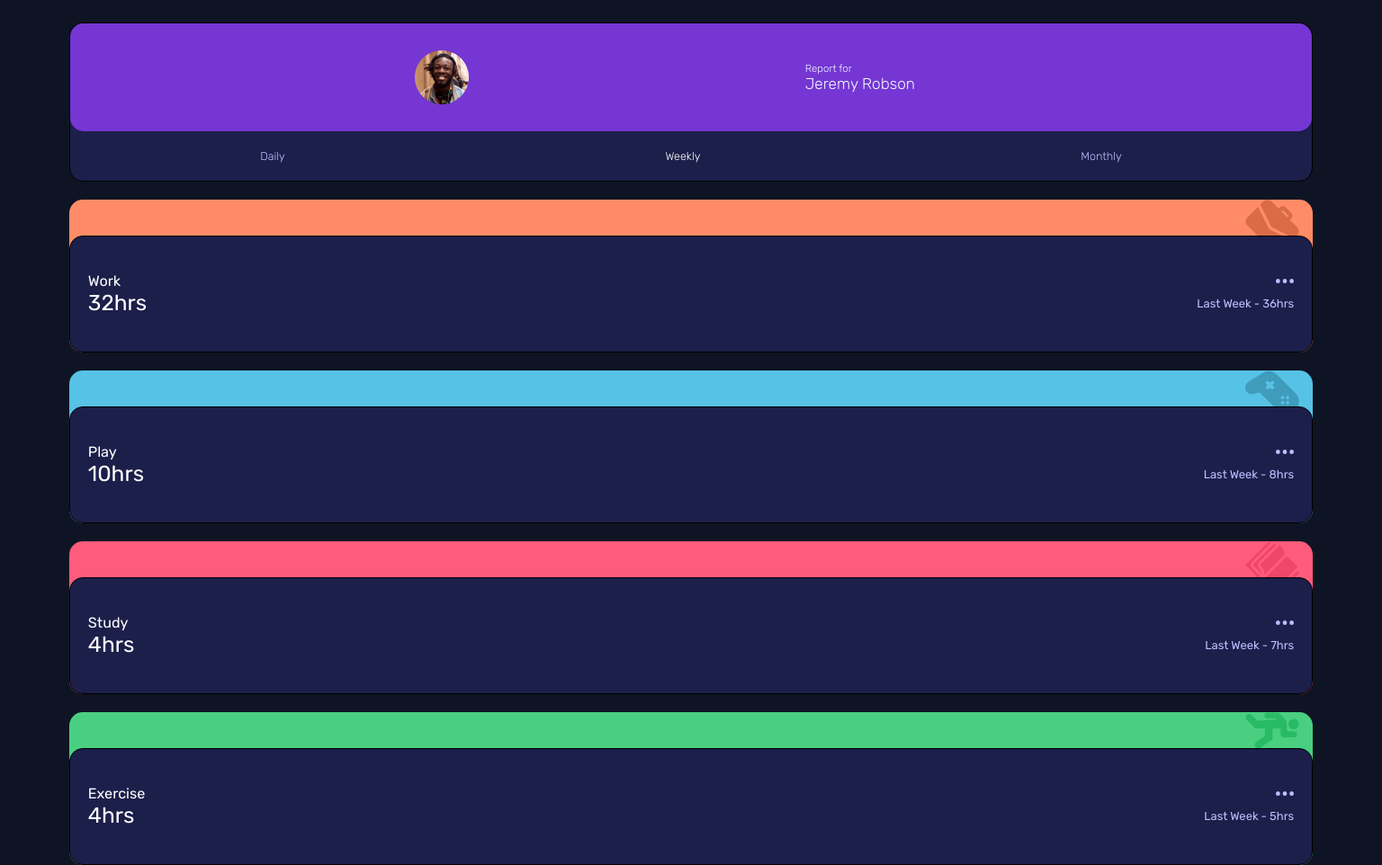
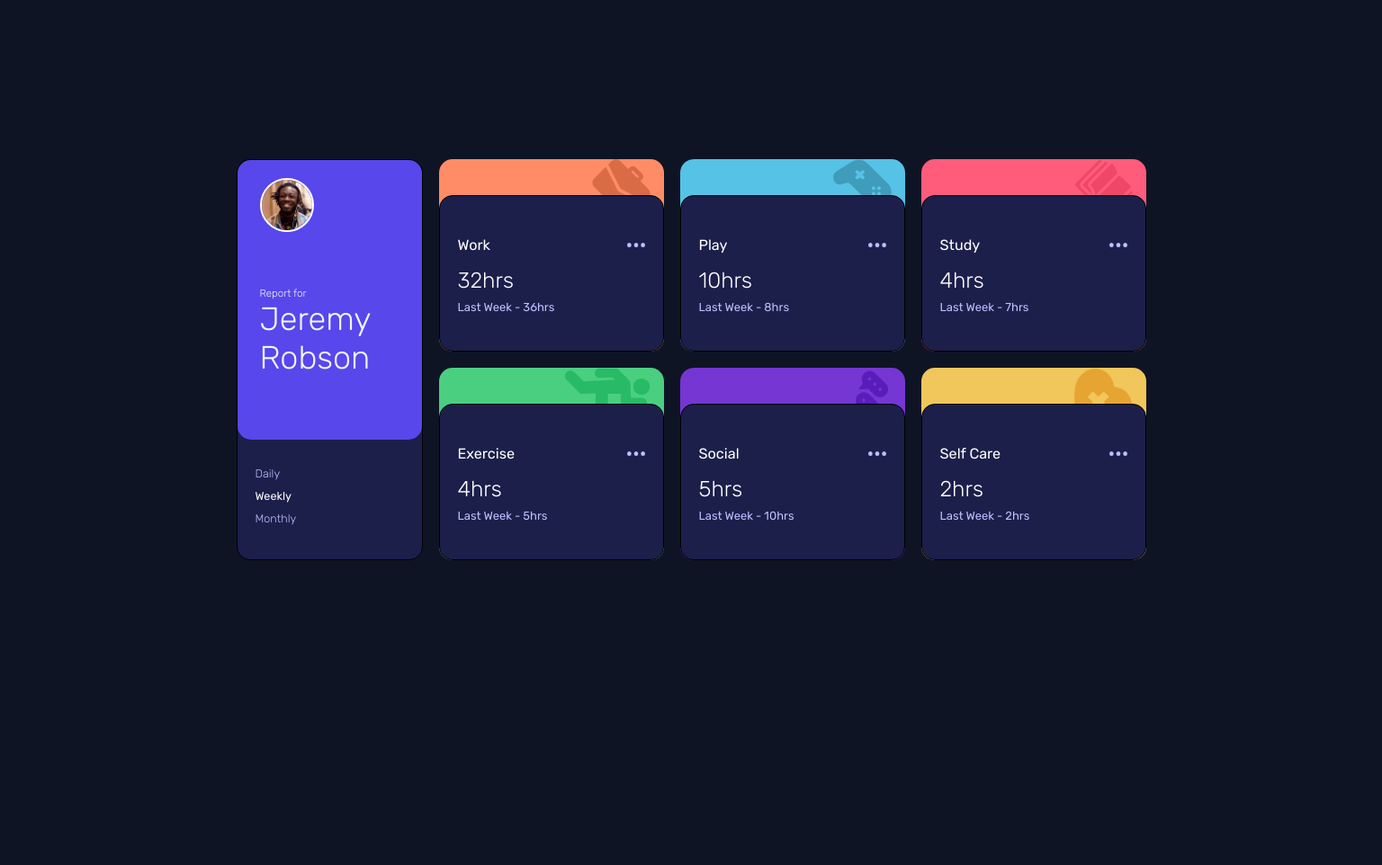
Before and after one commit to softwaredev-sk/time-tracking-dashboard, a plain HTML site: page index.html in a window 1536 px wide. Shown: the top 962 px of the page at 90% size. After the commit the page ends 800 px from the top, so only its background shows below. Drawn offline with Linux system fonts and the light colour scheme.

Commit message:
completed design implementation and data manipulation using json

```diff
--- a/index.html
+++ b/index.html
@@ -31,22 +31,27 @@
       }
     </style>
     <link rel="stylesheet" href="style.css" />
+    <script src="script.js" type="module"></script>
   </head>
   <body>
     <div class="parent-flex-container">
       <div class="parent-grid-container">
         <div class="report-main-container">
           <div class="report-container">
-            <img src="images/image-jeremy.png" />
+            <img
+              id="jeremy-picture"
+              src="images/image-jeremy.png"
+              alt="Jeremy-picture"
+            />
             <div class="text">
               <p class="report-short-text">Report for</p>
               <p class="person-name">Jeremy Robson</p>
             </div>
           </div>
           <div class="report-period-flex">
-            <div class="daily">Daily</div>
-            <div class="weekly active">Weekly</div>
-            <div class="monthly">Monthly</div>
+            <div class="period daily">Daily</div>
+            <div class="period weekly active">Weekly</div>
+            <div class="period monthly">Monthly</div>
           </div>
         </div>
         <div class="card-parent-container card-work-container">
@@ -62,16 +67,18 @@
               />
             </div>
             <div class="card-flex-container card-work-flex-container-bottom">
-              <div class="hours">32hrs</div>
+              <div class="hours"><span class="current-period"></span>hrs</div>
               <div class="card-period">
                 <span class="card-period-text card-period">Last Week - </span
-                ><span class="card-period-text card-period-time">36hrs</span>
+                ><span class="card-period-text card-period-time"
+                  ><span class="previous-period"></span>hrs</span
+                >
               </div>
             </div>
           </div>
         </div>
         <div class="card-parent-container card-play-container">
-          <img class="banner-logo" src="images/icon-play.svg" alt="work" />
+          <img class="banner-logo" src="images/icon-play.svg" alt="play" />
           <div class="card-container card-play">
             <div class="card-flex-container card-play-flex-container-top">
               <div class="card-play-flex-1">Play</div>
@@ -83,16 +90,18 @@
               />
             </div>
             <div class="card-flex-container card-play-flex-container-bottom">
-              <div class="hours">10hrs</div>
+              <div class="hours"><span class="current-period"></span>hrs</div>
               <div class="card-period">
                 <span class="card-period-text card-period">Last Week - </span
-                ><span class="card-period-text card-period-time">8hrs</span>
+                ><span class="card-period-text card-period-time"
+                  ><span class="previous-period"></span>hrs</span
+                >
               </div>
             </div>
           </div>
         </div>
         <div class="card-parent-container card-study-container">
-          <img class="banner-logo" src="images/icon-study.svg" alt="work" />
+          <img class="banner-logo" src="images/icon-study.svg" alt="study" />
           <div class="card-container card-study">
             <div class="card-flex-container card-study-flex-container-top">
               <div class="card-study-flex-1">Study</div>
@@ -103,17 +112,23 @@
                 alt="work"
               />
             </div>
-            <div class="card-flex-container card-work-flex-container-bottom">
-              <div class="hours">4hrs</div>
+            <div class="card-flex-container card-study-flex-container-bottom">
+              <div class="hours"><span class="current-period"></span>hrs</div>
               <div class="card-period">
                 <span class="card-period-text card-period">Last Week - </span
-                ><span class="card-period-text card-period-time">7hrs</span>
+                ><span class="card-period-text card-period-time"
+                  ><span class="previous-period"></span>hrs</span
+                >
               </div>
             </div>
           </div>
         </div>
         <div class="card-parent-container card-exercise-container">
-          <img class="banner-logo" src="images/icon-exercise.svg" alt="work" />
+          <img
+            class="banner-logo"
+            src="images/icon-exercise.svg"
+            alt="exercise"
+          />
           <div class="card-container card-exercise">
             <div class="card-flex-container card-exercise-flex-container-top">
               <div class="card-exercise-flex-1">Exercise</div>
@@ -127,16 +142,18 @@
             <div
               class="card-flex-container card-exercise-flex-container-bottom"
             >
-              <div class="hours">4hrs</div>
+              <div class="hours"><span class="current-period"></span>hrs</div>
               <div class="card-period">
                 <span class="card-period-text card-period">Last Week - </span
-                ><span class="card-period-text card-period-time">5hrs</span>
+                ><span class="card-period-text card-period-time"
+                  ><span class="previous-period"></span>hrs</span
+                >
               </div>
             </div>
           </div>
         </div>
         <div class="card-parent-container card-social-container">
-          <img class="banner-logo" src="images/icon-social.svg" alt="work" />
+          <img class="banner-logo" src="images/icon-social.svg" alt="social" />
           <div class="card-container card-social">
             <div class="card-flex-container card-social-flex-container-top">
               <div class="card-social-flex-1">Social</div>
@@ -148,16 +165,22 @@
               />
             </div>
             <div class="card-flex-container card-social-flex-container-bottom">
-              <div class="hours">5hrs</div>
+              <div class="hours"><span class="current-period"></span>hrs</div>
               <div class="card-period">
                 <span class="card-period-text card-period">Last Week - </span
-                ><span class="card-period-text card-period-time">10hrs</span>
+                ><span class="card-period-text card-period-time"
+                  ><span class="previous-period"></span>hrs</span
+                >
               </div>
             </div>
           </div>
         </div>
         <div class="card-parent-container card-selfcare-container">
-          <img class="banner-logo" src="images/icon-self-care.svg" alt="work" />
+          <img
+            class="banner-logo"
+            src="images/icon-self-care.svg"
+            alt="selfcare"
+          />
           <div class="card-container card-self-care">
             <div class="card-flex-container card-selfcare-flex-container-top">
               <div class="card-selfcare-flex-1">Self Care</div>
@@ -171,10 +194,12 @@
             <div
               class="card-flex-container card-selfcare-flex-container-bottom"
             >
-              <div class="hours">2hrs</div>
+              <div class="hours"><span class="current-period"></span>hrs</div>
               <div class="card-period">
                 <span class="card-period-text card-period">Last Week - </span
-                ><span class="card-period-text card-period-time">2hrs</span>
+                ><span class="card-period-text card-period-time"
+                  ><span class="previous-period"></span>hrs</span
+                >
               </div>
             </div>
           </div>
--- /dev/null
+++ b/script.js
@@ -0,0 +1,61 @@
+let jsonData;
+
+fetch('./data.json')
+  .then((res) => res.json())
+  .then((data) => {
+    jsonData = data;
+    fillForm('weekly');
+  });
+
+const reportPeriod = document.querySelector('.report-period-flex');
+
+reportPeriod.addEventListener('click', (e) => {
+  reportPeriod.childNodes.forEach((x) => {
+    if (x.classList?.contains('period')) {
+      x.classList.remove('active');
+    }
+  });
+  if (e.target.classList.contains('report-period-flex')) return;
+  e.target.classList.add('active');
+  //   console.log(e.target.textContent);
+  fillForm(e);
+});
+
+const fillForm = function (event) {
+  const t = event.target?.textContent.toLowerCase() ?? event;
+  //   console.log(t);
+  if (!event.target?.classList.contains('period') && !t == undefined) return;
+
+  const workCurrent = document.querySelectorAll('.current-period');
+  const workPrev = document.querySelectorAll('.previous-period');
+
+  workCurrent.forEach((x) => {
+    if (x.closest('.card-work-flex-container-bottom'))
+      x.textContent = jsonData[0].timeframes[t].current;
+    if (x.closest('.card-play-flex-container-bottom'))
+      x.textContent = jsonData[1].timeframes[t].current;
+    if (x.closest('.card-study-flex-container-bottom'))
+      x.textContent = jsonData[2].timeframes[t].current;
+    if (x.closest('.card-exercise-flex-container-bottom'))
+      x.textContent = jsonData[3].timeframes[t].current;
+    if (x.closest('.card-social-flex-container-bottom'))
+      x.textContent = jsonData[4].timeframes[t].current;
+    if (x.closest('.card-selfcare-flex-container-bottom'))
+      x.textContent = jsonData[5].timeframes[t].current;
+  });
+
+  workPrev.forEach((x) => {
+    if (x.closest('.card-work-flex-container-bottom'))
+      x.textContent = jsonData[0].timeframes[t].previous;
+    if (x.closest('.card-play-flex-container-bottom'))
+      x.textContent = jsonData[1].timeframes[t].previous;
+    if (x.closest('.card-study-flex-container-bottom'))
+      x.textContent = jsonData[2].timeframes[t].previous;
+    if (x.closest('.card-exercise-flex-container-bottom'))
+      x.textContent = jsonData[3].timeframes[t].previous;
+    if (x.closest('.card-social-flex-container-bottom'))
+      x.textContent = jsonData[4].timeframes[t].previous;
+    if (x.closest('.card-selfcare-flex-container-bottom'))
+      x.textContent = jsonData[5].timeframes[t].previous;
+  });
+};
--- a/style.css
+++ b/style.css
@@ -30,10 +30,13 @@ body {
   background-color: var(--very-dark-blue-color);
 }
 
-img {
+/* img */
+#jeremy-picture {
   float: left;
   width: 60px;
   height: auto;
+  border: 2px solid white;
+  border-radius: 50%;
 }
 
 .parent-flex-container {
@@ -59,6 +62,7 @@ img {
   border: 1px solid black;
   border-radius: 15px;
   background-color: var(--dark-blue-color);
+  max-width: 400px;
 }
 
 .report-container {
@@ -69,7 +73,8 @@ img {
   font-size: 0.8em;
   font-weight: 300;
   padding: 30px 10px;
-  background-color: var(--violet-social-color);
+  /* background-color: var(--violet-social-color); */
+  background-color: var(--blue-color);
   border-radius: 15px;
 }
 .text {
@@ -88,6 +93,7 @@ img {
 
 .active {
   color: white;
+  font-weight: 400;
 }
 
 .report-short-text {
@@ -101,6 +107,7 @@ img {
 .card-parent-container {
   border-radius: 15px;
   width: 90vw;
+  max-width: 400px;
 }
 
 .card-work-container {
@@ -140,6 +147,7 @@ img {
 
 .hours {
   font-size: 1.5em;
+  font-weight: 300;
 }
 
 .card-period-text {
@@ -151,12 +159,17 @@ img {
   display: flex;
   justify-content: space-between;
   align-items: center;
+  margin-top: 5px;
 }
 
 .banner-logo {
   float: right;
   position: relative;
   right: 15px;
+}
+
+img[alt='social'] {
+  height: 50px;
 }
 
 .icon-ellipsis {
@@ -168,3 +181,108 @@ img {
   bottom: -30px;
   padding-bottom: 20px;
 }
+
+.period {
+  cursor: pointer;
+}
+
+@media screen and (min-width: 1440px) {
+  .parent-flex-container {
+    justify-content: center;
+    margin: 0;
+  }
+
+  .parent-grid-container {
+    grid-template-columns: auto auto auto auto;
+    /* grid-template-columns: repeat(4, 1fr); */
+    justify-content: center;
+    align-items: center;
+    gap: 18px;
+  }
+
+  /* .parent-grid-container > div {
+    width: auto;
+    max-width: 300px;
+  } */
+
+  .report-main-container {
+    grid-row-start: 1;
+    grid-row-end: 3;
+    height: 100%;
+    width: 100%;
+  }
+
+  .report-container {
+    padding: 0 0 10px 5px;
+    flex-direction: column;
+    align-items: flex-start;
+    justify-content: space-between;
+    margin: 0;
+    height: 70%;
+  }
+
+  /* .person-name {
+    font-size: 2em;
+    padding: 10px;
+    word-wrap: break-word;
+  } */
+
+  .text {
+    padding: 20px;
+    width: 200px;
+  }
+
+  .text > .person-name {
+    font-size: 2.5em;
+    word-wrap: break-word;
+  }
+
+  #jeremy-picture {
+    margin: 20px;
+  }
+
+  /* img {
+    margin: 20px;
+  } */
+  .banner-logo,
+  img[alt='social'] {
+    height: 65px;
+  }
+
+  .card-parent-container {
+    width: 250px;
+  }
+
+  .hours {
+    margin-bottom: 5px;
+    /* font-size: 2.5em; */
+  }
+
+  .report-period-flex {
+    flex-direction: column;
+    justify-content: space-evenly;
+    align-items: flex-start;
+    padding-left: 20px;
+  }
+
+  .report-period-flex > div {
+    margin-top: 10px;
+  }
+
+  .card-work-flex-container-bottom,
+  .card-play-flex-container-bottom,
+  .card-study-flex-container-bottom,
+  .card-exercise-flex-container-bottom,
+  .card-social-flex-container-bottom,
+  .card-selfcare-flex-container-bottom {
+    display: flex;
+    flex-direction: column;
+    justify-content: start;
+    align-items: start;
+    padding-top: 10px;
+  }
+
+  .attribution {
+    display: none;
+  }
+}
```
Also changed, not shown: helper-files/design/active-states.jpg (added), helper-files/design/desktop-design.jpg (added), helper-files/design/desktop-preview.jpg (added), helper-files/design/mobile-design.jpg (added), 4 other files.
